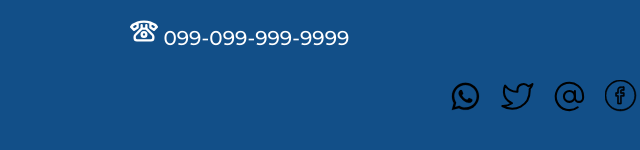
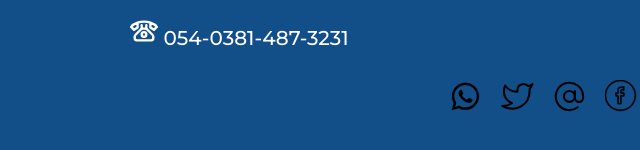
Before and after one commit to JorgeRHidalgo/JorgeRHidalgo, a plain HTML site: page index.html in a window 1280 px wide. Shown: the part 2675-2825 px from the top of the page, 35-675 px from the left. Drawn offline with nearby package versions, Linux system fonts and the light colour scheme.

Commit message:
Prueba Telefono

```diff
--- a/index.html
+++ b/index.html
@@ -149,7 +149,7 @@
         <div class="contact">
           <div class="contact-pagina">Pagina Web en Construción</div>
           <div class="contact-company"><br />TecnoCod</div>
-          <div class="contac-telefono"><img class="telefono" src="img/telefono.svg" alt=""> 099-099-999-9999</div>
+          <div class="contac-telefono"><img class="telefono" src="img/telefono.svg" alt=""> 054-0381-487-3231</div>
           <div class="contact-redes-sociales" href="">
             <br />
             <a href="http://wa.me/543816659292" target="_blank">
```
